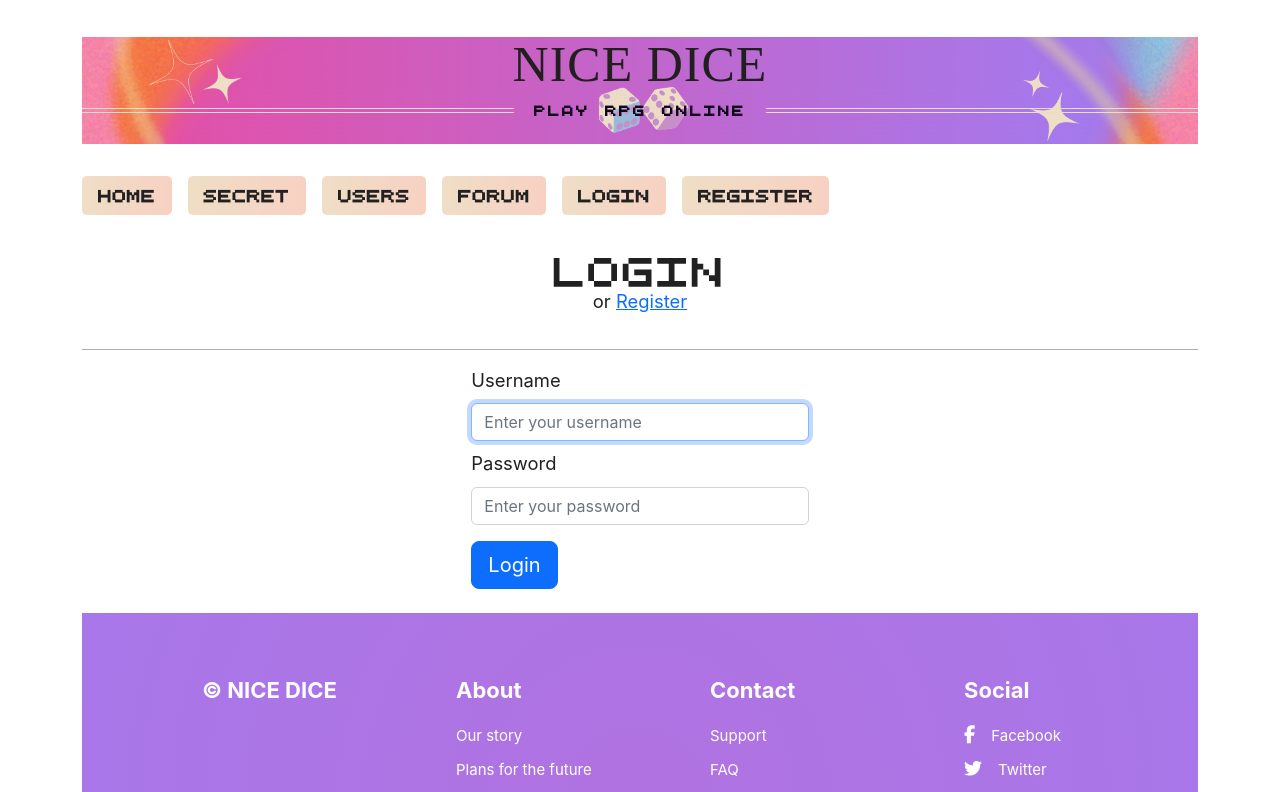
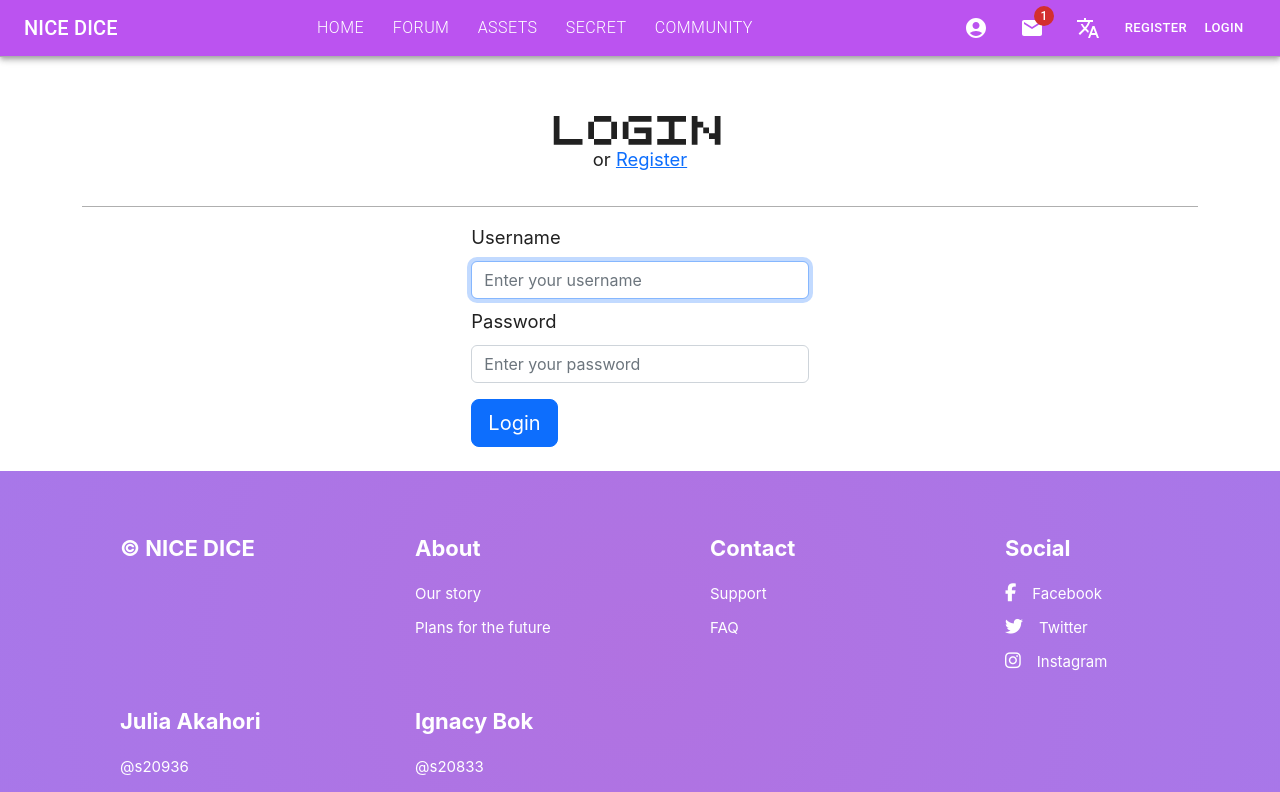
Before and after one commit to Ignok/RPGOnline_React, a React (Create React App) app: page /login in a window 1280 px wide. Shown: the top 792 px of the page. Built offline with nearby package versions, Linux system fonts and the light colour scheme.

Commit message:
Redesigned whole navigation bar

```diff
--- a/src/components/Layout.js
+++ b/src/components/Layout.js
@@ -4,20 +4,16 @@
 
 const Layout = () => {
   return (
+    <>
+      <Navigation />
       <main className="App">
         <div className="container">
-                <div className="titleheader">
-                    <h1>
-                        Nice Dice
-                        <span>PLAY RPG ONLINE</span>
-                    </h1>
-                </div>
-                <Navigation />
           <Outlet />
-                <FooterContainer />
         </div>
       </main>
-    )
-}
+      <FooterContainer />
+    </>
+  );
+};
 
-export default Layout
+export default Layout;
--- a/src/containers/navigation.js
+++ b/src/containers/navigation.js
@@ -1,84 +1,331 @@
-import React, { Component, useEffect } from 'react';
-import { NavLink } from 'react-router-dom';
-import { Navbar, Nav } from 'react-bootstrap';
-import { useAsyncFn } from '../hooks/useAsync';
-import { Success } from '../helpers/pop-ups/success';
-import { logout } from '../services/account';
-import { ROLES } from '../helpers/enums/roles'
-import useAuth from '../hooks/useAuth';
+import React, { Component, useEffect } from "react";
+import { NavLink } from "react-router-dom";
+import { Navbar, Nav } from "react-bootstrap";
+import { useAsyncFn } from "../hooks/useAsync";
+import { Success } from "../helpers/pop-ups/success";
+import { logout } from "../services/account";
+import { ROLES } from "../helpers/enums/roles";
+import useAuth from "../hooks/useAuth";
+import { styled, alpha } from "@mui/material/styles";
+import AppBar from "@mui/material/AppBar";
+import Box from "@mui/material/Box";
+import Toolbar from "@mui/material/Toolbar";
+import IconButton from "@mui/material/IconButton";
+import Typography from "@mui/material/Typography";
+import Button from "@mui/material/Button";
+import Badge from "@mui/material/Badge";
+import MenuItem from "@mui/material/MenuItem";
+import Menu from "@mui/material/Menu";
+import AccountCircle from "@mui/icons-material/AccountCircle";
+import MenuIcon from "@mui/icons-material/Menu";
+import MailIcon from "@mui/icons-material/Mail";
+import TranslateIcon from "@mui/icons-material/Translate";
+import Logout from "@mui/icons-material/Logout";
+import LoginIcon from "@mui/icons-material/Login";
+import VpnKeyIcon from "@mui/icons-material/VpnKey";
+import ManageAccountsIcon from "@mui/icons-material/ManageAccounts";
+import Divider from "@mui/material/Divider";
+import Stack from "@mui/material/Stack";
+import Collapse from "@mui/material/Collapse";
+import Slide from "@mui/material/Slide";
+import { TransitionGroup } from "react-transition-group";
 
 export default function Navigation() {
+  // LOGIN & LOGOUT OPTIONS
   const { loading, error, execute: logoutFn } = useAsyncFn(logout);
-
   const { auth, setAuth } = useAuth();
 
   function onLogout() {
-        return logoutFn().then((res) => {
+    return logoutFn()
+      .then((res) => {
+        handleMenuClose();
         console.log(res);
         Success.fire({
           icon: "success",
           title: "Logout successfully",
         });
         setAuth({});
-        }).catch(error => {
-            console.log(error)
+      })
+      .catch((error) => {
+        console.log(error);
       });
   }
 
   function isLoggedIn() {
-        console.log(auth)
-        if(auth.username){
-            return true
+    console.log(auth);
+    if (auth.username) {
+      return true;
     } else {
-            return false
+      return false;
     }
   }
+  // LOGIN & LOGOUT OPTIONS
 
+  const mainNav = ["home", "forum", "assets", "secret"];
 
+  const [anchorEl, setAnchorEl] = React.useState(null);
+  const [anchorEl2, setAnchorEl2] = React.useState(null);
+
+  //   const isMenuOpen = Boolean(anchorEl);
+
+  const handleMenu1Open = (event) => {
+    setAnchorEl(event.currentTarget);
+  };
+  const handleMenu2Open = (event) => {
+    setAnchorEl2(event.currentTarget);
+  };
+
+  const handleMenuClose = () => {
+    setAnchorEl(null);
+    setAnchorEl2(null);
+  };
+
+  const profileMenu = (
+    <Menu
+      anchorEl={anchorEl}
+      id="account-menu"
+      keepMounted
+      anchorOrigin={{ horizontal: "center", vertical: "bottom" }}
+      transformOrigin={{ horizontal: "center", vertical: "top" }}
+      open={Boolean(anchorEl)}
+      onClose={handleMenuClose}
+      PaperProps={{
+        elevation: 0,
+        sx: {
+          overflow: "visible",
+          filter: "drop-shadow(0px 2px 8px rgba(0,0,0,0.32))",
+          mt: 0.5,
+          "&:before": {
+            content: '""',
+            display: "block",
+            position: "absolute",
+            top: 0,
+            left: "45%",
+            width: 10,
+            height: 10,
+            bgcolor: "background.paper",
+            transform: "translateY(-50%) rotate(45deg)",
+          },
+        },
+      }}
+    >
+      {isLoggedIn() ? (
+        <>
+          {" "}
+          <MenuItem
+            onClick={handleMenuClose}
+            component={NavLink}
+            to={"/aboutme/" + auth.uId}
+          >
+            <ManageAccountsIcon sx={{ mr: 1, color: "text.secondary" }} />
+            Profile
+          </MenuItem>
+          <MenuItem onClick={() => onLogout()} component={NavLink} to={"/"}>
+            <Logout fontSize="small" sx={{ mr: 1, color: "text.secondary" }} />
+            Logout
+          </MenuItem>
+        </>
+      ) : (
+        <>
+          <MenuItem
+            onClick={handleMenuClose}
+            component={NavLink}
+            to={"/login"}
+            sx={{ justifyContent: "flex-end" }}
+          >
+            <LoginIcon sx={{ mr: 1, color: "text.secondary" }} />
+            Login
+          </MenuItem>
+          <MenuItem
+            onClick={handleMenuClose}
+            component={NavLink}
+            to={"/register"}
+            sx={{ justifyContent: "flex-end" }}
+          >
+            <VpnKeyIcon sx={{ mr: 1, color: "text.secondary" }} />
+            Register
+          </MenuItem>
+        </>
+      )}
+    </Menu>
+  );
+
+  const communityMenu = (
+    <Menu
+      anchorEl={anchorEl2}
+      id="community-menu"
+      keepMounted
+      anchorOrigin={{ horizontal: "center", vertical: "bottom" }}
+      transformOrigin={{ horizontal: "center", vertical: "top" }}
+      open={Boolean(anchorEl2)}
+      onClose={handleMenuClose}
+      PaperProps={{
+        elevation: 0,
+        sx: {
+          overflow: "visible",
+          filter: "drop-shadow(0px 2px 8px rgba(0,0,0,0.32))",
+          mt: 0.5,
+          "&:before": {
+            content: '""',
+            display: "block",
+            position: "absolute",
+            top: 0,
+            left: "45%",
+            width: 10,
+            height: 10,
+            bgcolor: "background.paper",
+            transform: "translateY(-50%) rotate(45deg)",
+          },
+        },
+      }}
+    >
+      {isLoggedIn() ? (
+        <>
+          <MenuItem
+            onClick={handleMenuClose}
+            component={NavLink}
+            to={"/aboutme/" + auth.uId}
+          >
+            Your Profile
+          </MenuItem>
+          <MenuItem onClick={handleMenuClose} component={NavLink} to={"/users"}>
+            Find Friends
+          </MenuItem>
+        </>
+      ) : (
+        <>
+          <MenuItem
+            onClick={handleMenuClose}
+            component={NavLink}
+            to={"/login"}
+            sx={{ justifyContent: "flex-end" }}
+          >
+            <LoginIcon sx={{ mr: 1, color: "text.secondary" }} />
+            Login
+          </MenuItem>
+          <MenuItem
+            onClick={handleMenuClose}
+            component={NavLink}
+            to={"/register"}
+            sx={{ justifyContent: "flex-end" }}
+          >
+            <VpnKeyIcon sx={{ mr: 1, color: "text.secondary" }} />
+            Register
+          </MenuItem>
+        </>
+      )}
+    </Menu>
+  );
 
   return (
-        <Navbar bg="" expand="lg">
-            <Navbar.Toggle aria-controls="basic-navbar-nav" />
-            <Navbar.Collapse id='basic-navbar-nav'>
-                <Nav>
-                    <NavLink className='navigation-button' to='/'>
-                        Home
-                    </NavLink>
-                    <NavLink className='navigation-button' to='/secret'>
-                        SECRET
-                    </NavLink>
-                    <NavLink className='navigation-button' to='/users'>
-                        Users
-                    </NavLink>
-                    <NavLink className='navigation-button' to='/forum'>
-                        Forum
-                    </NavLink>
-                    {isLoggedIn() ?
-                    <NavLink className='navigation-button' to='/' onClick={() => onLogout() }>
-                    Logout
-                    </NavLink>
-                    :
-                    <>
-                    <NavLink className='navigation-button' to='/login'>
+    <Box sx={{ flexGrow: 1 }}>
+      <AppBar
+        position="static"
+        sx={{
+          p: 0,
+        }}
+      >
+        <Toolbar
+          variant="dense"
+          sx={{ backgroundColor: "#bb53f0", p: 0.5, maxHeight: 70 }}
+        >
+          <Typography variant="h6" component="div" sx={{ flexGrow: 0 }}>
+            NICE DICE
+          </Typography>
+          <Box sx={{ flexGrow: 1, display: { sm: "flex", md: "none" } }} />
+          <Box
+            sx={{
+              flexGrow: 1,
+              mx: "15%",
+              justifyContent: "space-around",
+              display: { xs: "none", md: "flex" },
+            }}
+          >
+            {mainNav.map((nav) => (
+              <Button
+                component={NavLink}
+                to={"/" + (nav === "home" ? "" : nav)}
+                key={mainNav}
+                sx={{
+                  color: "white",
+                  display: "block",
+                  fontWeight: "light",
+                  fontSize: "medium",
+                }}
+              >
+                {nav}
+              </Button>
+            ))}
+            <Button
+              sx={{
+                color: "white",
+                display: "block",
+                fontWeight: "light",
+                fontSize: "medium",
+              }}
+              onClick={handleMenu2Open}
+            >
+              Community
+            </Button>
+          </Box>
+          <Stack
+            direction="row"
+            spacing={1}
+            sx={{ display: { xs: "none", sm: "flex" } }}
+          >
+            <IconButton
+              size="large"
+              aria-label="user account"
+              aria-haspopup="true"
+              onClick={handleMenu1Open}
+              color="inherit"
+            >
+              <AccountCircle />
+            </IconButton>
+            <IconButton size="large" aria-label="mails" color="inherit">
+              <Badge badgeContent={1} color="error">
+                <MailIcon />
+              </Badge>
+            </IconButton>
+            <IconButton size="large" aria-label="language" color="inherit">
+              <TranslateIcon />
+            </IconButton>
+            {isLoggedIn() ? (
+              <IconButton
+                onClick={() => onLogout()}
+                component={NavLink}
+                to={"/"}
+                size="large"
+                aria-label="logout"
+                color="inherit"
+              >
+                <Logout />
+              </IconButton>
+            ) : (
+              <Box sx={{ display: { md: "none", lg: "flex" } }}>
+                <Button
+                  component={NavLink}
+                  to={"/register"}
+                  size="small"
+                  sx={{ color: "white" }}
+                >
+                  Register
+                </Button>
+                <Button
+                  component={NavLink}
+                  to={"/login"}
+                  size="small"
+                  sx={{ color: "white" }}
+                >
                   Login
-                    </NavLink>
-                    <NavLink className='navigation-button' to='/register'>
-                        Register
-                    </NavLink>
-                    </>
+                </Button>
+              </Box>
+            )}
+          </Stack>
+        </Toolbar>
+      </AppBar>
+      {profileMenu}
+      {communityMenu}
+    </Box>
+  );
 }
-                    {/* <NavLink className='navigation-button' to='/login'>
-                        Login
-                    </NavLink>
-                    <NavLink className='navigation-button' to='/register'>
-                        Register
-                    </NavLink>
-                    <NavLink className='navigation-button' to='/' onClick={() => onLogout() }>
-                        Logout
-                    </NavLink> */}
-                </Nav>
-            </Navbar.Collapse>
-        </Navbar>
-    )
-
-}
--- a/src/pages/Home.js
+++ b/src/pages/Home.js
@@ -4,6 +4,12 @@
   render() {
     return (
       <div>
+        <div className="titleheader">
+          <h1>
+            Nice Dice
+            <span>PLAY RPG ONLINE</span>
+          </h1>
+        </div>
         <h1>Welcome!</h1>
         <img
           className="scalable-photo"
--- a/src/services/User/UsersList.js
+++ b/src/services/User/UsersList.js
@@ -43,7 +43,6 @@
 
   return (
     <article>
-      <h1>Users List</h1>
       {loading ?
       <h1>Loading . . .</h1>
       :
```
Lines whose indentation alone changed are shown as unchanged.
